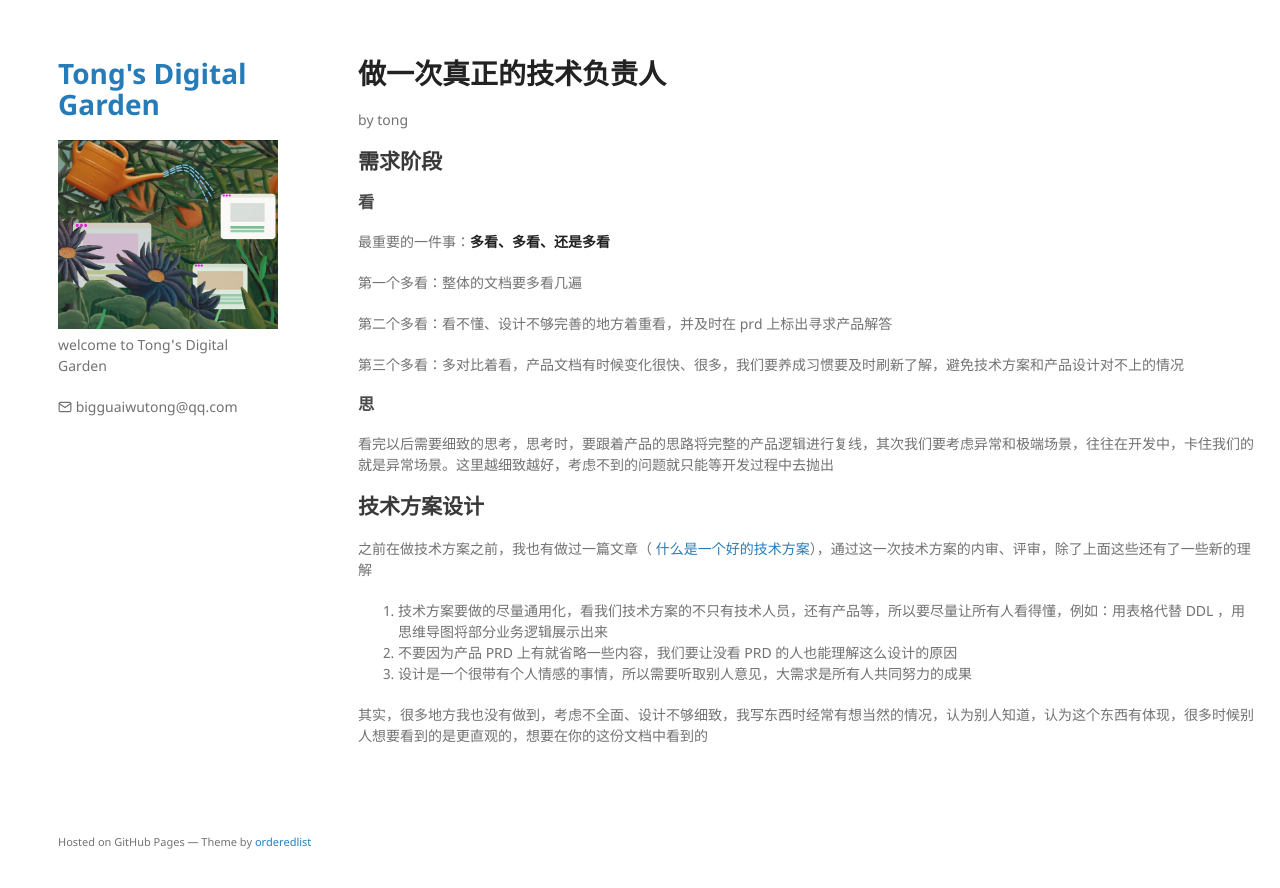
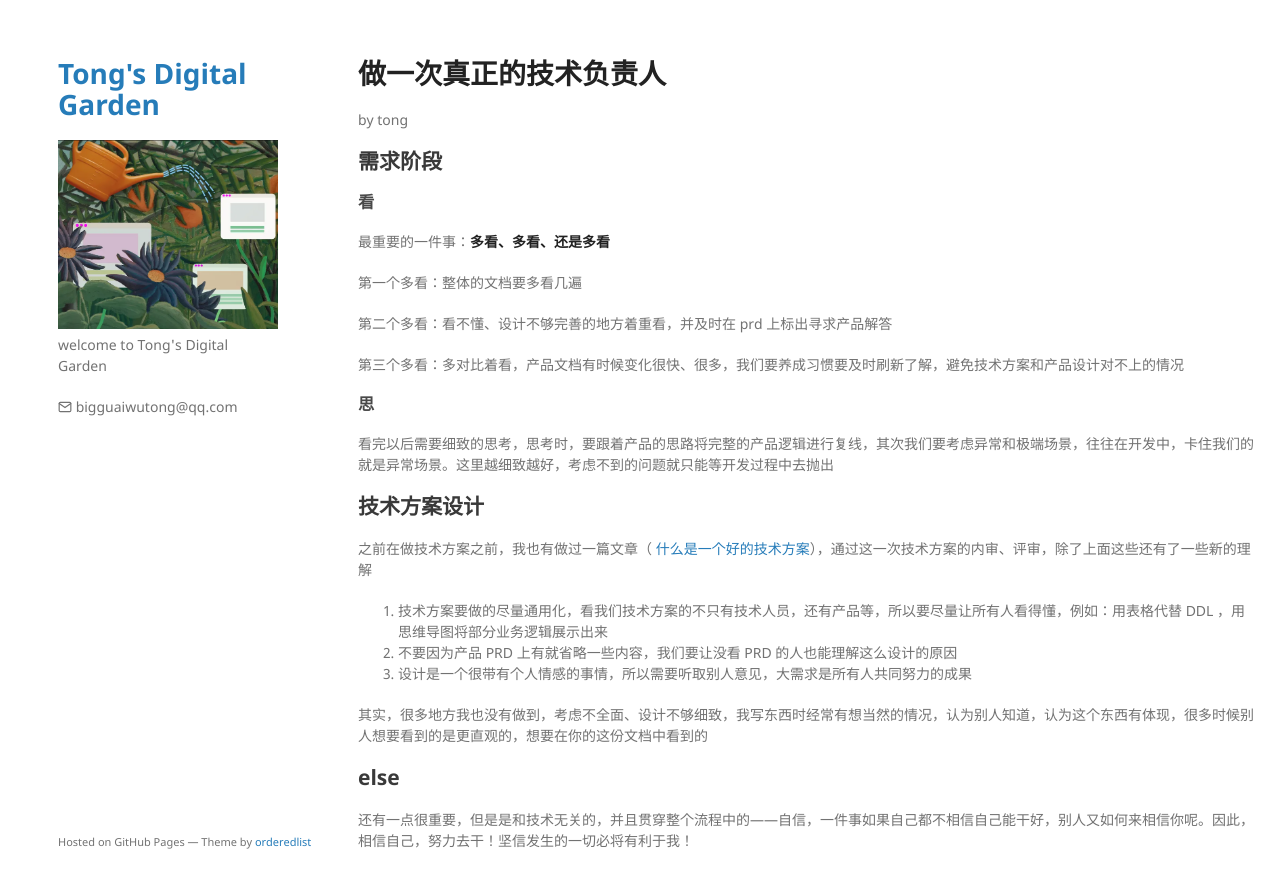
Before and after one commit to TongCodeSpace/TongCodeSpace.github.io, a Jekyll site: the page built from note/复盘/工作/做一次技术负责人.md, in a window 1280 px wide and 921 px high. Shown: the top 888 px of the window. Built offline with Jekyll 4.4.1, drawn with Linux system fonts in a browser that asks for light colours; comment, search, counter and statistics services are not loaded.

Commit message:
vault backup: M note/复盘/工作/做一次技术负责人.md

```diff
--- a/note/复盘/工作/做一次技术负责人.md
+++ b/note/复盘/工作/做一次技术负责人.md
@@ -25,3 +25,7 @@ layout: post
 3. 设计是一个很带有个人情感的事情，所以需要听取别人意见，大需求是所有人共同努力的成果
 
 其实，很多地方我也没有做到，考虑不全面、设计不够细致，我写东西时经常有想当然的情况，认为别人知道，认为这个东西有体现，很多时候别人想要看到的是更直观的，想要在你的这份文档中看到的
+
+
+## else
+还有一点很重要，但是是和技术无关的，并且贯穿整个流程中的——自信，一件事如果自己都不相信自己能干好，别人又如何来相信你呢。因此，相信自己，努力去干！坚信发生的一切必将有利于我！
```
